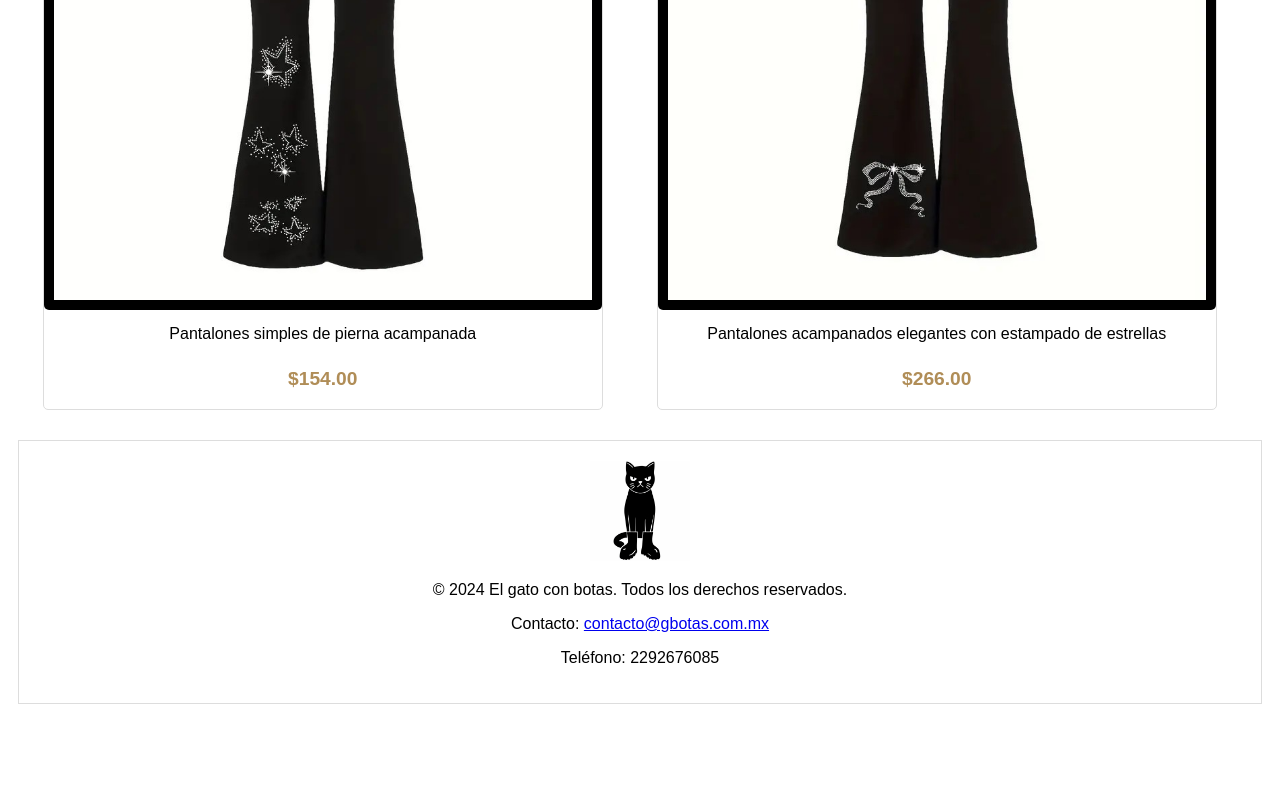
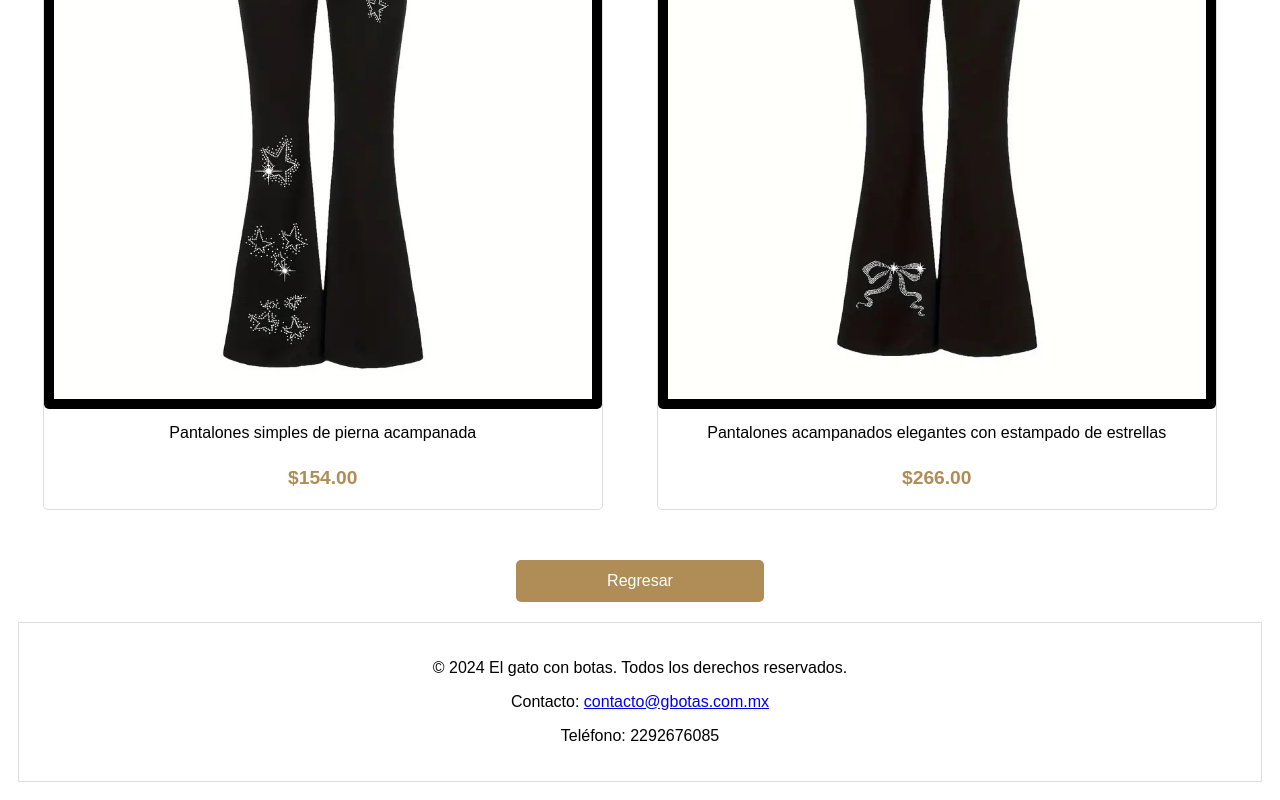
Before and after one commit to Camargo09-web/PM, a plain HTML site: page index.html in a window 1280 px wide. Shown: the part 1445-2245 px from the top of the page. Before the commit the page ends 2167 px from the top, so only its background shows below. Drawn offline with Linux system fonts and the light colour scheme.

Commit message:
Update index.html

```diff
--- a/index.html
+++ b/index.html
@@ -23,10 +23,16 @@
                 padding: 30px;
                 text-align: center;
                 background: #ddd;
+                border: 1px solid #ddd;
             }
 
             .header h1{
-                font-size: 50px;
+                font-size: 40px;
+            }
+
+            .header p{
+                color: #B08D57;
+                font-size: 25px;
             }
 
 
@@ -154,6 +160,41 @@
             }
 
 
+            /*Botón de regreso*/
+            .boton-container {
+                display: flex;
+                justify-content: center;
+                align-items: center;
+                margin-top: 20px;
+
+            }
+
+            button {
+                width: 20%;
+                background-color: #B08D57;
+                border: none;
+                color:white;
+                padding: 12px;
+                border-radius: 5px;
+                font-size: 16px;
+                text-decoration: none;
+                margin-top: 20px;
+                cursor: pointer;
+
+            }
+
+            button:hover {
+                background-color: black;
+            }
+
+            button:active {
+                background-color: black;
+            }
+
+
+
+
+
 
         </style>
 
@@ -162,8 +203,9 @@
     <body>
 
     <div class="header">
-        <h1>El gato con botas</h1>
-        <p>Tu estilo, tu voz. No dejes que nadie lo imponga.</p>
+        <img src="img/Logo.jpeg" alt="Logo" style="width:100px;">
+        <p>Tienda de ropa</p>
+        <h1>EL GATO CON BOTAS</h1>
         </div>
 
 
@@ -209,14 +251,15 @@
                     <p class="precio">$266.00</p>
                 </div>
             </div>
+            <div class="boton-container">
+                <button onclick="history.back()">Regresar</button>
+            </div>
 
         </div>
 
 
         <div class="footer">
-            <img src="img/Logo.jpeg" alt="Logo" style="width:100px;">
             <p>© 2024 El gato con botas. Todos los derechos reservados.</p>
-
             <p>Contacto: <a href="mailto:contacto@gmail.com.mx">contacto@gbotas.com.mx</a></p>
             <p>Teléfono: 2292676085</p>
         </div>
```
